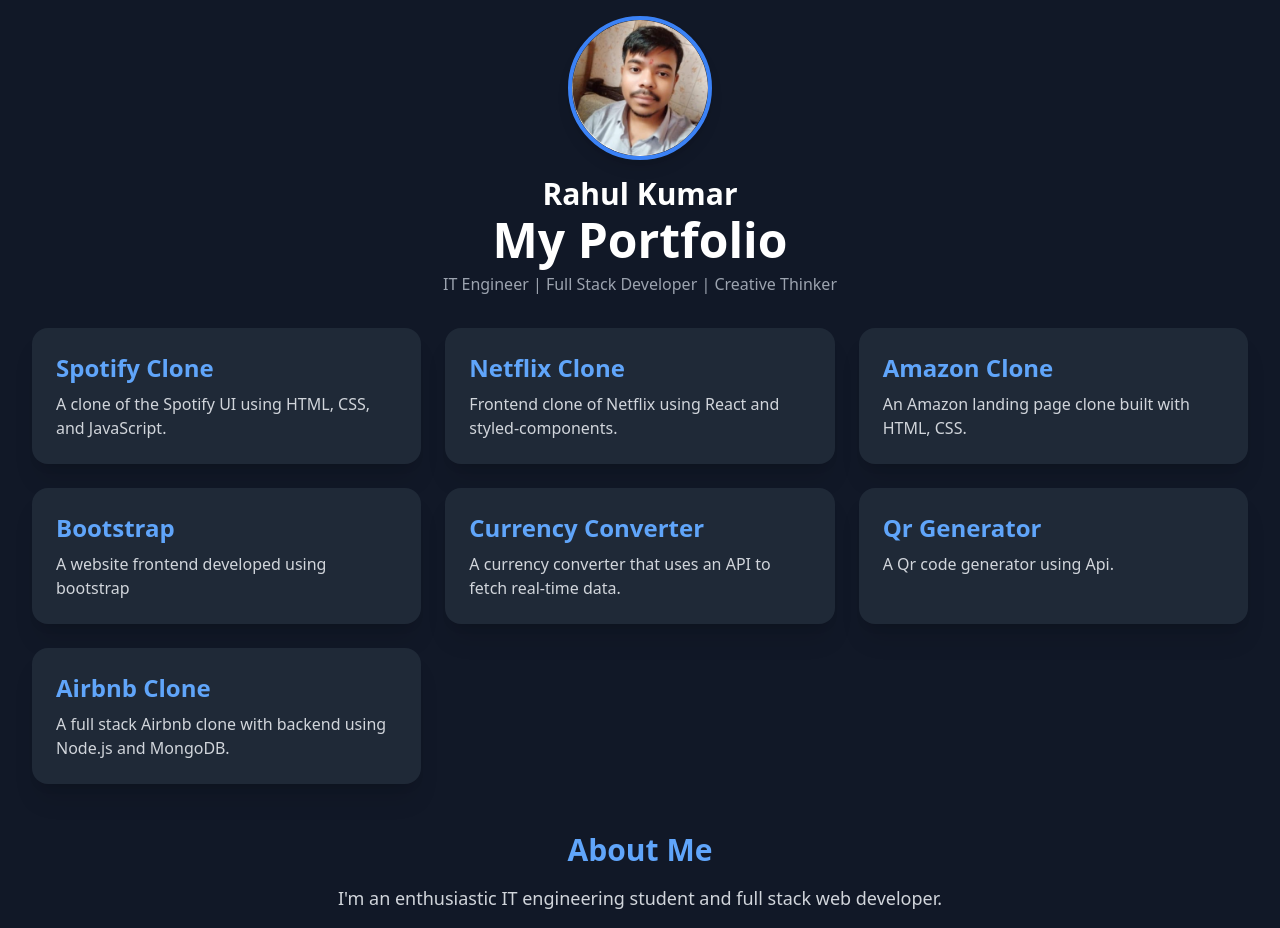
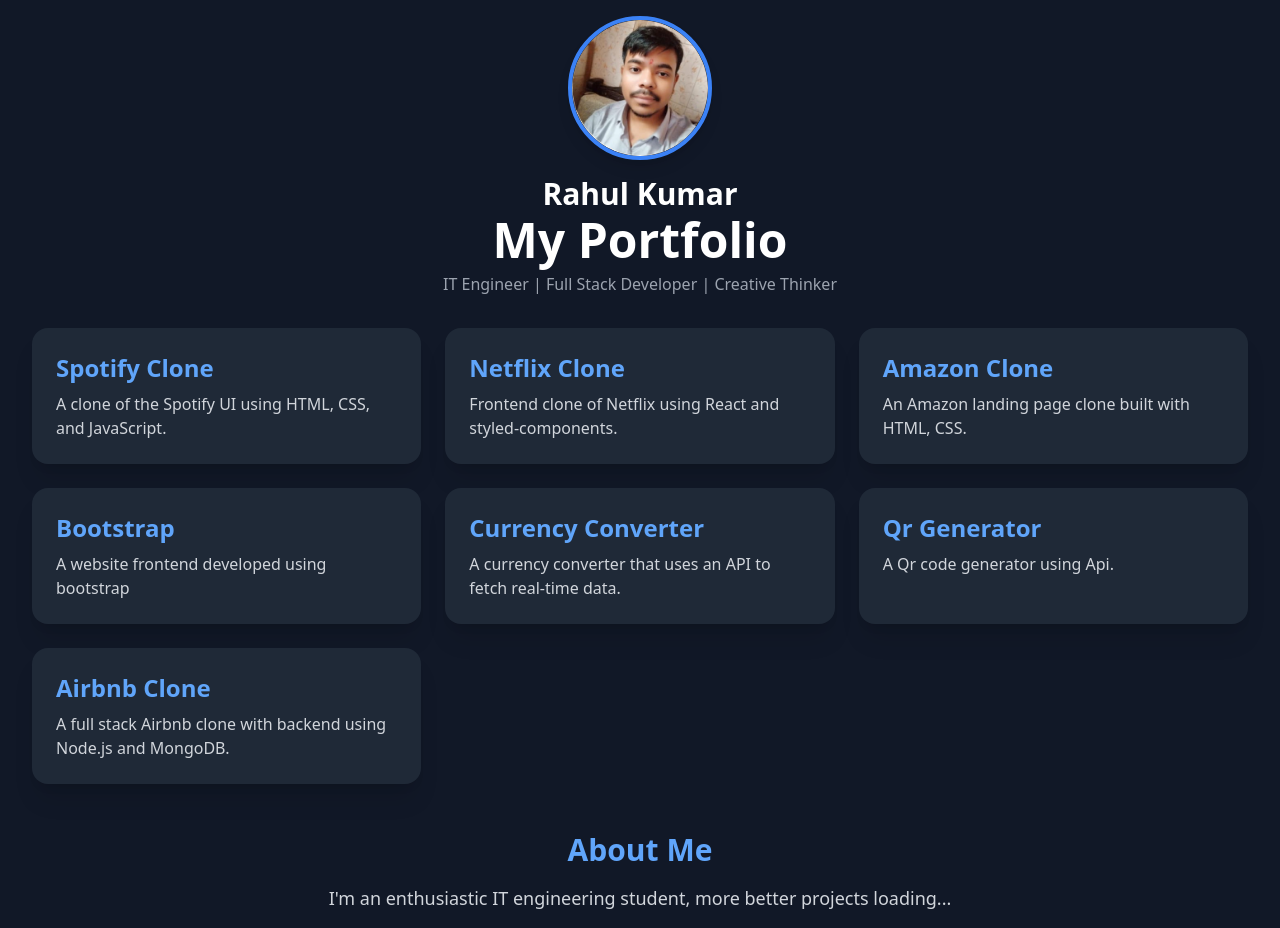
Before and after one commit to Rahul-Kumar-code/Portfolio, a React (Vite) app: page / in a window 1280 px wide. Built offline with nearby package versions, Linux system fonts and the light colour scheme.

Commit message:
footer change

```diff
--- a/src/Content.jsx
+++ b/src/Content.jsx
@@ -102,7 +102,7 @@
       >
         <h2 className="text-2xl sm:text-3xl font-semibold text-blue-400 mb-4">About Me</h2>
         <p className="text-gray-300 max-w-4xl mx-auto text-base sm:text-lg">
-          I'm an enthusiastic IT engineering student and full stack web developer.
+          I'm an enthusiastic IT engineering student, more better projects loading...
         </p>
       </motion.section>
     </main>
```
